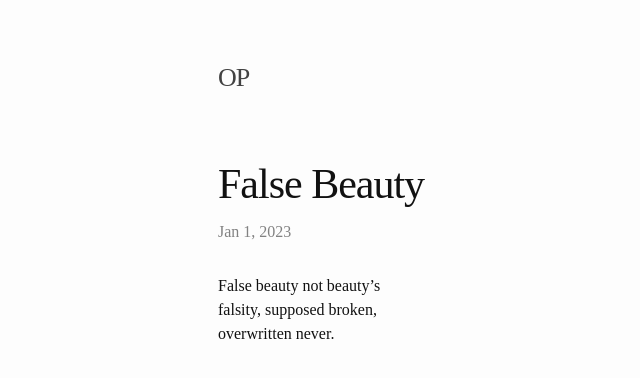
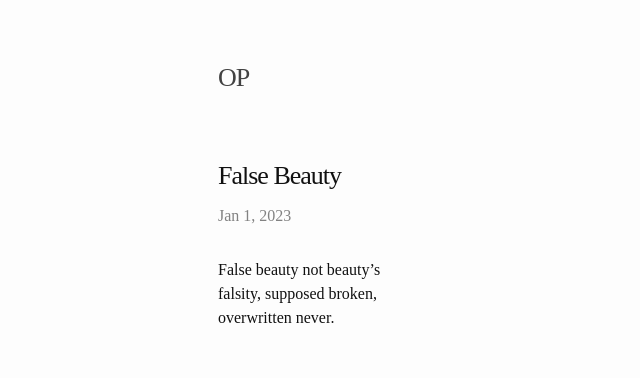
Before and after one commit to TheatrumMundi/TheatrumMundi, a Jekyll site: the page built from _posts/2023-01-01-False-Beauty.markdown, in a window 1280 px wide. Shown: the top 378 px of the page, without its empty margins (52-692 px from the left). Built offline with Jekyll 4.4.1, drawn with Linux system fonts in a browser that asks for light colours; some web fonts are replaced.

Commit message:
Update _layout.scss

```diff
--- a/_sass/minima/_layout.scss
+++ b/_sass/minima/_layout.scss
@@ -220,12 +220,12 @@
 }
 
 .post-title {
-  @include relative-font-size(2.625);
+  @include relative-font-size(1.625);
   letter-spacing: -1px;
   line-height: 1;
 
   @include media-query($on-laptop) {
-    @include relative-font-size(2.25);
+    @include relative-font-size(1.25);
   }
 }
 
```
